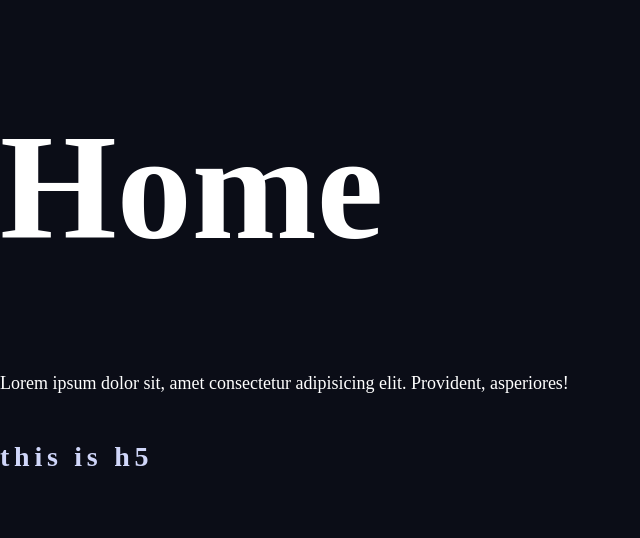
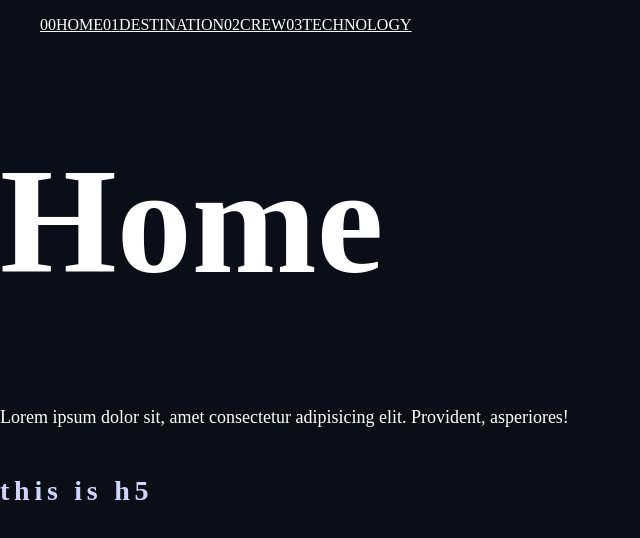
Before and after one commit to ehsansh/Space-Tourism, a React (Create React App) app: page / in a window 1280 px wide. Shown: the top 538 px of the page, without its empty margins (0-640 px from the left). Built offline with nearby package versions, Linux system fonts and the light colour scheme.

Commit message:
start adding header

```diff
--- a/src/App.scss
+++ b/src/App.scss
@@ -91,3 +91,6 @@ h5 {
 p {
     @extend .body-text;
 }
+* {
+    color: $white-color;
+}
--- /dev/null
+++ b/src/components/Header.js
@@ -0,0 +1,24 @@
+import React from 'react';
+import { Link } from 'react-router-dom';
+import './styles/Header.scss';
+const Header = ({ active }) => {
+    const liList = ['HOME', 'DESTINATION', 'CREW', 'TECHNOLOGY'];
+    return (
+        <header>
+            <nav>
+                <ul>
+                    {liList.map((val, i) => (
+                        <li className={active === val ? 'active' : ''}>
+                            <Link className='' to='/'>
+                                <span className='num'>0{i}</span>
+                                <span className='text'>{val}</span>
+                            </Link>
+                        </li>
+                    ))}
+                </ul>
+            </nav>
+        </header>
+    );
+};
+
+export default Header;
--- a/src/components/Home.js
+++ b/src/components/Home.js
@@ -1,7 +1,9 @@
 import React from 'react';
-
+import Header from './Header';
 const Home = () => {
     return (
+        <>
+            <Header active='HOME' />
             <div>
                 <h1>Home</h1>
                 <p>
@@ -10,6 +12,7 @@ const Home = () => {
                 </p>
                 <h5>this is h5</h5>
             </div>
+        </>
     );
 };
 
--- /dev/null
+++ b/src/components/styles/Header.scss
@@ -0,0 +1,8 @@
+header {
+    ul {
+        display: flex;
+    }
+    li {
+        list-style-type: none;
+    }
+}
```
Lines whose indentation alone changed are shown as unchanged.
